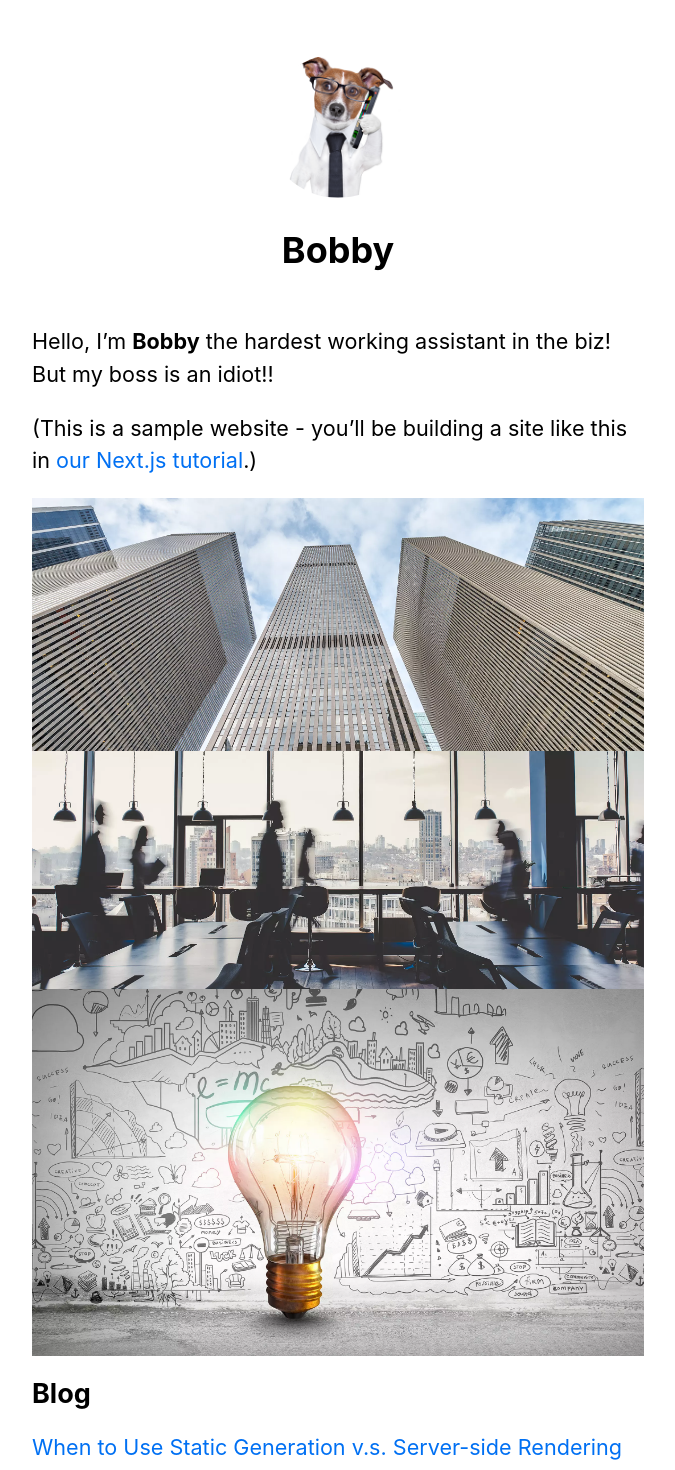
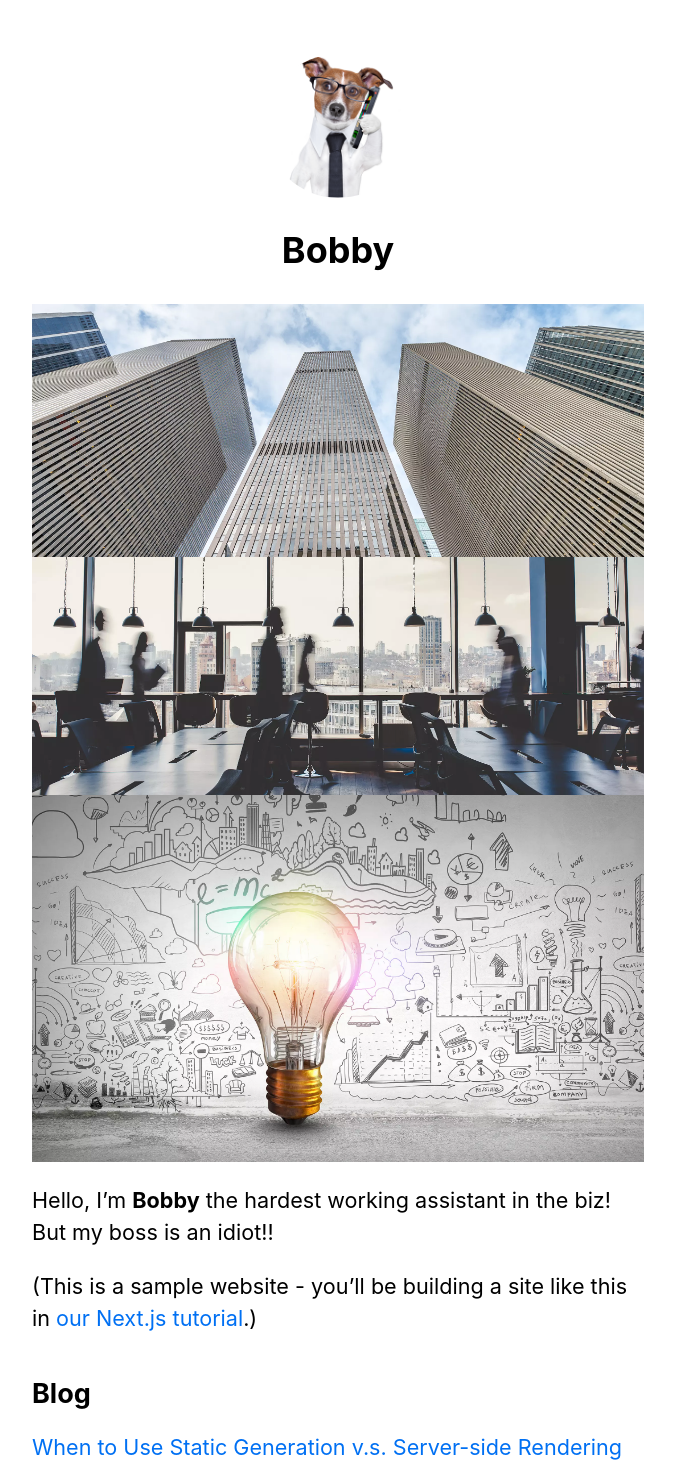
Before and after one commit to 2busy/nextjs-blog, a Next.js app: page / in a window 1280 px wide. Shown: the top 1470 px of the page, without its empty margins (302-977 px from the left). Built offline with nearby package versions, Linux system fonts and the light colour scheme.

Commit message:
Image speedtest

```diff
--- a/pages/index.js
+++ b/pages/index.js
@@ -10,18 +10,8 @@ export default function Home({ allPostsData }) {
   return (
     <Layout home>
       <Head>
-        <title>{siteTitle}</title>
+       <title>{siteTitle}</title>
       </Head>
-      <section className={utilStyles.headingMd}>
-        <p>
-          Hello, I’m <strong>Bobby</strong> the hardest working assistant in
-          the biz! But my boss is an idiot!!
-        </p>
-        <p>
-          (This is a sample website - you’ll be building a site like this in{' '}
-          <a href='https://nextjs.org/learn'>our Next.js tutorial</a>.)
-        </p>
-      </section>
       <section>
         <div>
           <Image
@@ -55,6 +45,17 @@ export default function Home({ allPostsData }) {
           />
         </div>
       </section>
+      <section className={utilStyles.headingMd}>
+        <p>
+          Hello, I’m <strong>Bobby</strong> the hardest working assistant in
+          the biz! But my boss is an idiot!!
+        </p>
+        <p>
+          (This is a sample website - you’ll be building a site like this in{' '}
+          <a href='https://nextjs.org/learn'>our Next.js tutorial</a>.)
+        </p>
+      </section>
+
       <section className={`${utilStyles.headingMd} ${utilStyles.padding1px}`}>
         <h2 className={utilStyles.headingLg}>Blog</h2>
         <ul className={utilStyles.list}>
```
